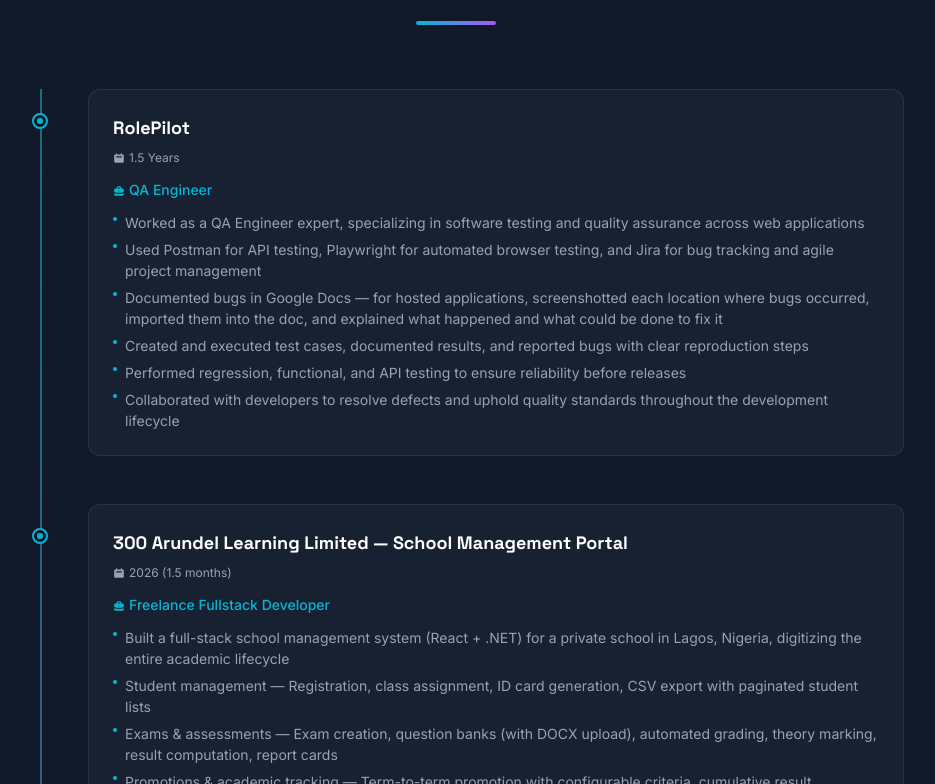
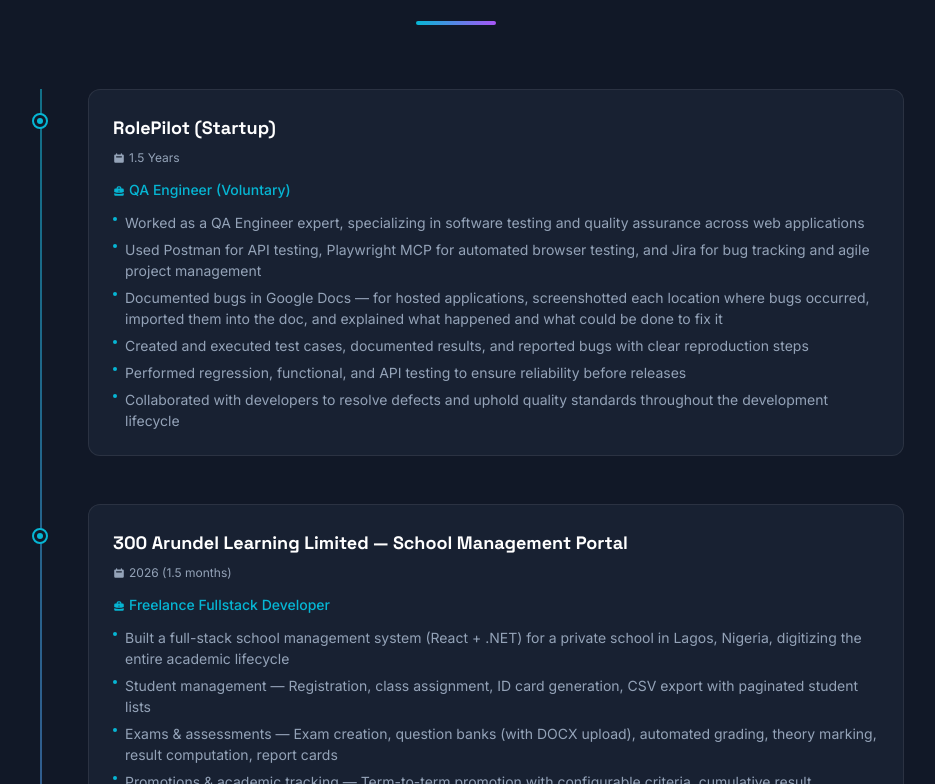
Before and after one commit to Saeedrido/My-Portfolio, a React (Vite) app: page / in a window 1280 px wide. Shown: the part 4296-5080 px from the top of the page, without its empty margins (184-1119 px from the left). Built offline with nearby package versions, Linux system fonts and the light colour scheme.

Commit message:
update made

```diff
--- a/src/sections/Experience.jsx
+++ b/src/sections/Experience.jsx
@@ -5,12 +5,12 @@
 
 const experiences = [
   {
-    company: 'RolePilot',
-    role: 'QA Engineer',
+    company: 'RolePilot (Startup)',
+    role: 'QA Engineer (Voluntary)',
     period: '1.5 Years',
     description: [
       'Worked as a QA Engineer expert, specializing in software testing and quality assurance across web applications',
-      'Used Postman for API testing, Playwright for automated browser testing, and Jira for bug tracking and agile project management',
+      'Used Postman for API testing, Playwright MCP for automated browser testing, and Jira for bug tracking and agile project management',
       'Documented bugs in Google Docs — for hosted applications, screenshotted each location where bugs occurred, imported them into the doc, and explained what happened and what could be done to fix it',
       'Created and executed test cases, documented results, and reported bugs with clear reproduction steps',
       'Performed regression, functional, and API testing to ensure reliability before releases',
@@ -61,8 +61,8 @@
     ],
   },
   {
-    company: 'HEIMDALL1791 TECHNOLOGY (American Company)',
-    role: 'Software Engineer',
+    company: 'HEIMDALL1791 TECHNOLOGY (American Company — Startup)',
+    role: 'Software Engineer & QA (Contract)',
     period: '2022 – 2024',
     description: [
       'Built and maintained responsive single-page applications using React, delivering intuitive user interfaces for client-facing platforms',
--- a/src/sections/Skills.jsx
+++ b/src/sections/Skills.jsx
@@ -56,7 +56,7 @@
     skills: [
       { name: 'Git/GitHub', icon: SiGit, level: 88 },
       { name: 'Postman', level: 90 },
-      { name: 'Playwright', level: 88 },
+      { name: 'Playwright MCP', level: 88 },
       { name: 'Figma', icon: SiFigma, level: 78 },
       { name: 'BigCommerce', level: 80 },
       { name: 'Shopify', icon: SiShopify, level: 82 },
```
